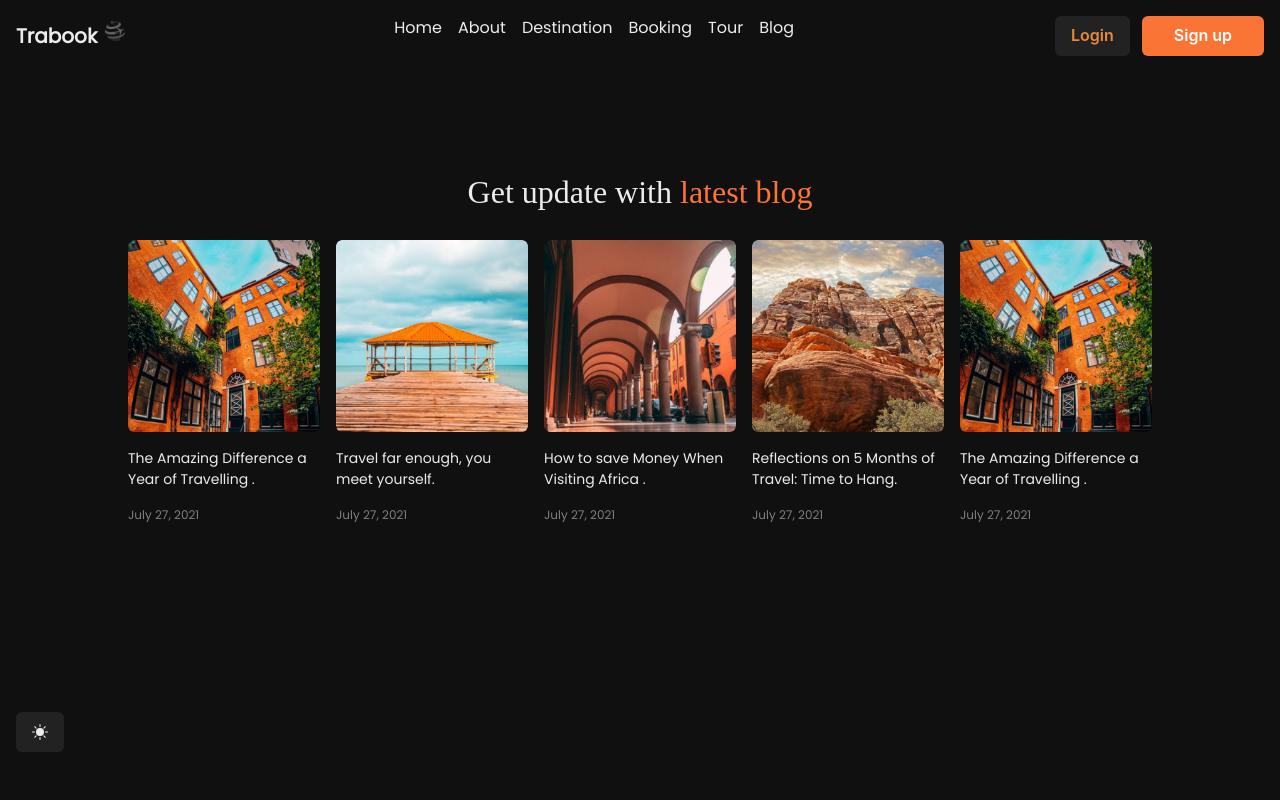
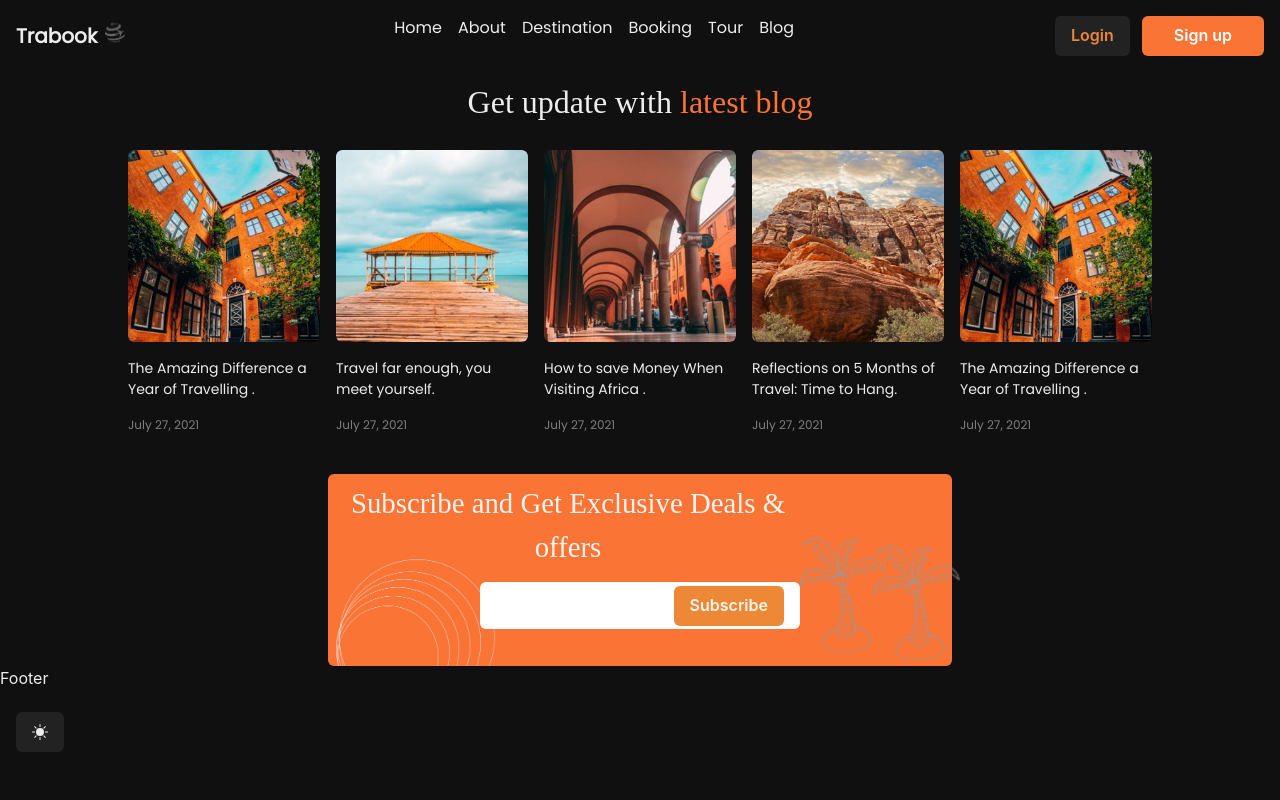
Before and after one commit to K-Josh/Travel_Agency, a React (Vite) app: page /blog in a window 1280 px wide. Shown: the top 800 px of the page. Built offline with nearby package versions, Linux system fonts and the light colour scheme; a web font is replaced by a local one.

Commit message:
another deploy

```diff
--- a/src/App.jsx
+++ b/src/App.jsx
@@ -8,6 +8,7 @@ import Booking from "./pages/Booking"
 import Tour from "./pages/Tour"
 import About from "./pages/About"
 import Blog from "./pages/Blog"
+import Footer from "./components/Footer"
 
 const App = () => {
 
@@ -25,6 +26,7 @@ const App = () => {
        <Route path="/blog" element={<Blog />} />
       </Routes>
       <Header />
+      <Footer />
       {/* <div className="h-[4000px] "></div> */}
     </>
   )
--- a/src/components/Components.jsx
+++ b/src/components/Components.jsx
@@ -1,4 +1,4 @@
-import { Flex, Button, Link, Box, Image, VStack, } from '@chakra-ui/react'
+import { Flex, Button, Link, Box, Image, VStack,  } from '@chakra-ui/react'
 import { BsFillStarFill, BsArrowLeftCircle, BsArrowRightCircleFill } from 'react-icons/bs'
 import { FaCalendarCheck, FaLocationArrow, } from 'react-icons/fa'
 import { GiWallet } from 'react-icons/gi'
@@ -277,11 +277,11 @@ export const Vacation = () => {
 export const BlogSection = () => {
   return (
    <>
-    <Flex className='grid grid-cols-3' direction={{base:'column', md:'row' }} gap={4}>
+    <Flex direction={{base:'column', md:'row' }} justifyContent={{md:'center'}} gap={4}>
       {blog.map((item, index) => (
         <div key={index}>
           <VStack >
-            <Box className='space-y-4 cursor-pointer  transition-all ease-in-out duration-500 hover:scale-105'>
+            <Box className='space-y-4 cursor-pointer  transition-all ease-in-out duration-500 hover:scale-105 lg:overflow-x-hidden'>
               <Image
                 src={item.image}
                 rounded={'md'}
@@ -294,6 +294,7 @@ export const BlogSection = () => {
         </div>
       ))}
     </Flex>
+
    </>
   )
 }
--- a/src/components/Footer.jsx
+++ b/src/components/Footer.jsx
@@ -1,8 +1,11 @@
+import { Box, Flex, VStack } from "@chakra-ui/react"
 
 
 const Footer = () => {
   return (
-    <div>Footer</div>
+    <div>Footer
+
+    </div>
   )
 }
 
--- a/src/pages/Blog.jsx
+++ b/src/pages/Blog.jsx
@@ -1,25 +1,53 @@
-import { Flex, Box} from "@chakra-ui/react"
-import Footer from "../components/Footer"
+import { Flex,Box, VStack, Image, Input, Button, Text } from "@chakra-ui/react"
 import { BlogSection } from "../components/Components"
 
 const Blog = () => {
   return (
   <>
-    <div className="lg:min-h-screen lg:mt-[6rem]">
+    <div className="relative lg:max-h-screen lg:mt-[0.4rem] ">
       <Flex justifyContent={'center'} className=" items-center lg:flex-row">
         <h1 className="text-[16px] lg:text-[2rem] ">
           Get update with <span className="text-primary-orange">latest blog</span>
         </h1>
       </Flex>
-      <Flex mt={6} justifyContent={'center'}>
+      <Flex mt={6} justifyContent={'center'} direction={'column'} alignItems={'center'} gap={10}>
       <BlogSection />
-       <Box>
 
-       </Box>
+       {/* box */}
+       <Box className="bg-primary-orange" rounded={'md'} w={{base:'22rem', md:'39rem'}} h={{base:'', md:'12rem'}}  p={2}>
+        <Flex justifyContent={'space-between'}>
+            <Flex alignItems={'center'}>
+             <Image src="/Images/circles.png"
+               w={{md:'12rem'}}
+               position={'absolute'}
+               top={{md:'27.7rem'}}
+              />
+               <Flex justifyContent={'center'}>
+                <VStack direction={'column'} >
+                 <Text w={{md:'32rem',}} textAlign={'center'}>
+                  <h1 className="lg:text-[1.8rem] text-center lg:pr-[3rem] whitespace-wrap">
+                 Subscribe and Get Exclusive Deals & offers
+                 </h1>
+                 </Text>
+                 <Input color={'black'} w={{md:'20rem',}} h={'2.9rem'} type={'email'} bg={'white'} position={'absolute'} top={{md:'31.5rem'}} right={{md:'30rem'}}>
+                 </Input>
+                 <Button size={{base:'sm', md:'md'}} _hover={{bg:'orange.500'}} position={'absolute'} bg={'orange.400'} top={{md:'31.7rem'}} right={{md:'31rem'}}>Subscribe</Button>
+
+               </VStack>
+               </Flex>
+              <Image src="/Images/trees.png"
+                w={{md:'10rem'}}
+                position={'absolute'}
+                top={{md:'28.7rem'}}
+                right={{md:'20rem'}}
+              />
+            </Flex>
+        </Flex>
+      </Box>
       </Flex>
+
     </div>
 
-    <Footer />
   </>
   )
 }
```
Also changed, not shown: public/Images/circles.png (added).
